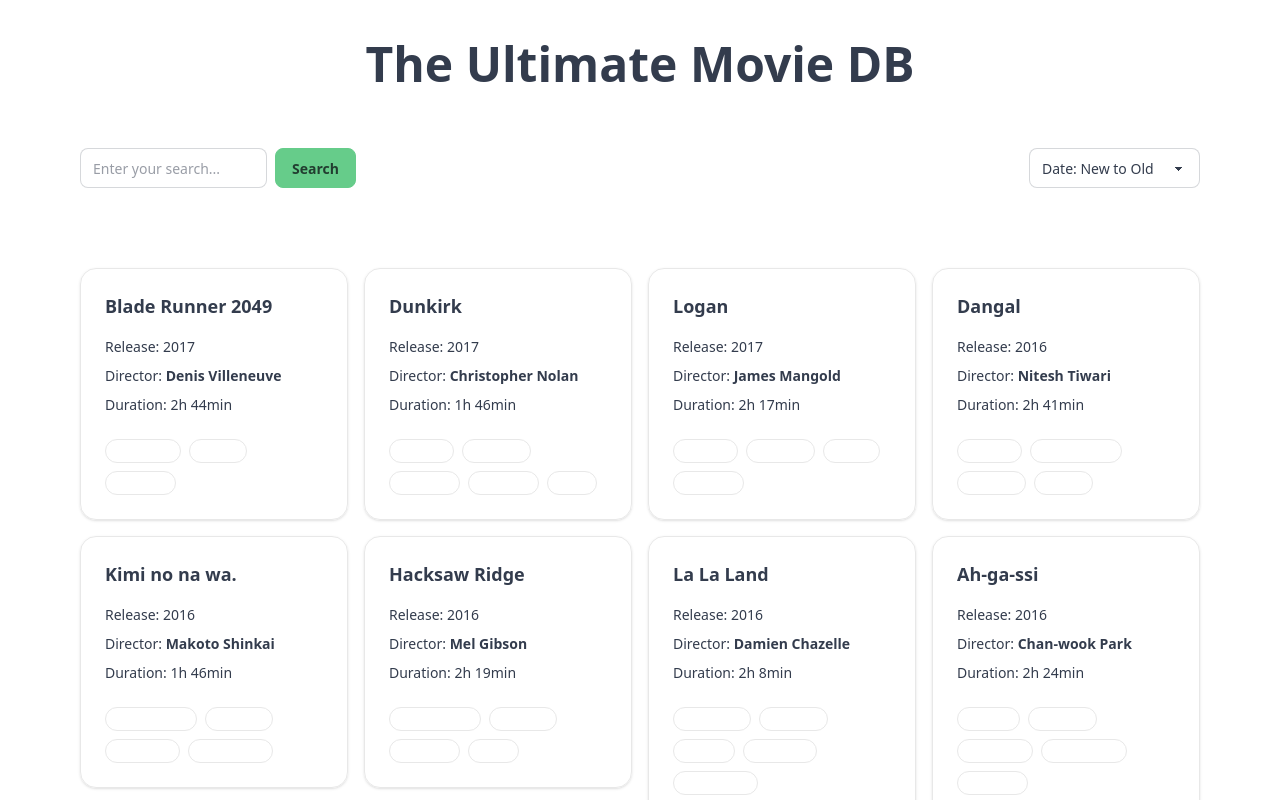
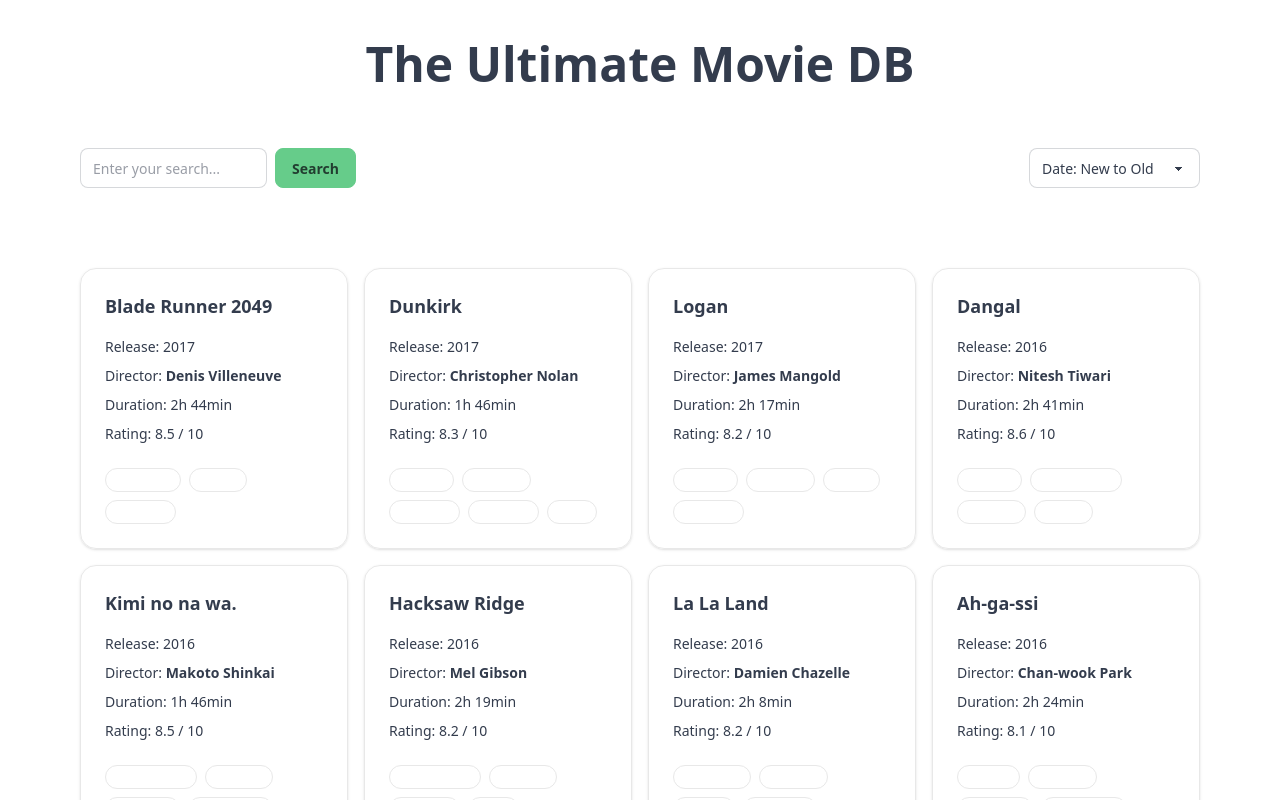
Before and after one commit to jutuli/The-Ultimate-Movie-DB, a React (Vite) app: page / in a window 1280 px wide. Shown: the top 800 px of the page. Built offline with nearby package versions, Linux system fonts and the light colour scheme.

Commit message:
Add rating display to MovieCard

```diff
--- a/src/components/movieCard/MovieCard.tsx
+++ b/src/components/movieCard/MovieCard.tsx
@@ -26,6 +26,7 @@
               Director: <span className="font-bold">{movie.director}</span>
             </p>
             <p>Duration: {movie.duration}</p>
+            <p>Rating: {movie.rate} / 10</p>
           </div>
           <div className="mt-4 flex flex-wrap gap-2">
             {movie.genre.map((genre) => (
```
